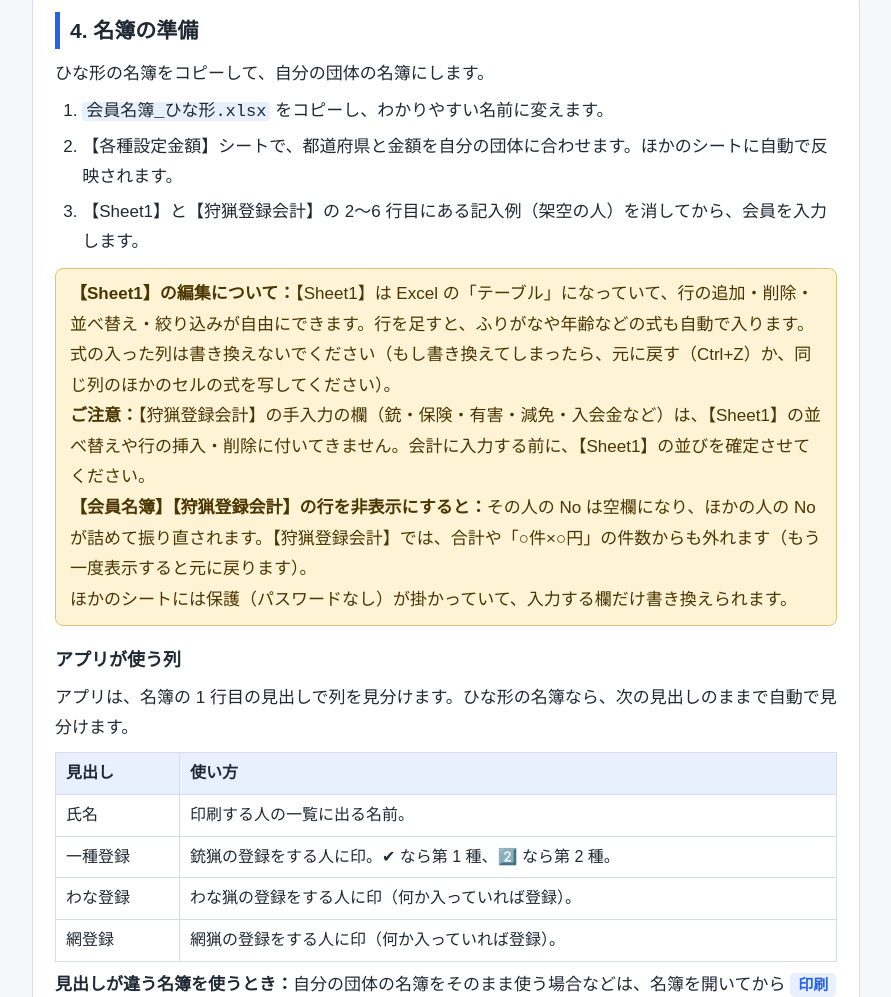
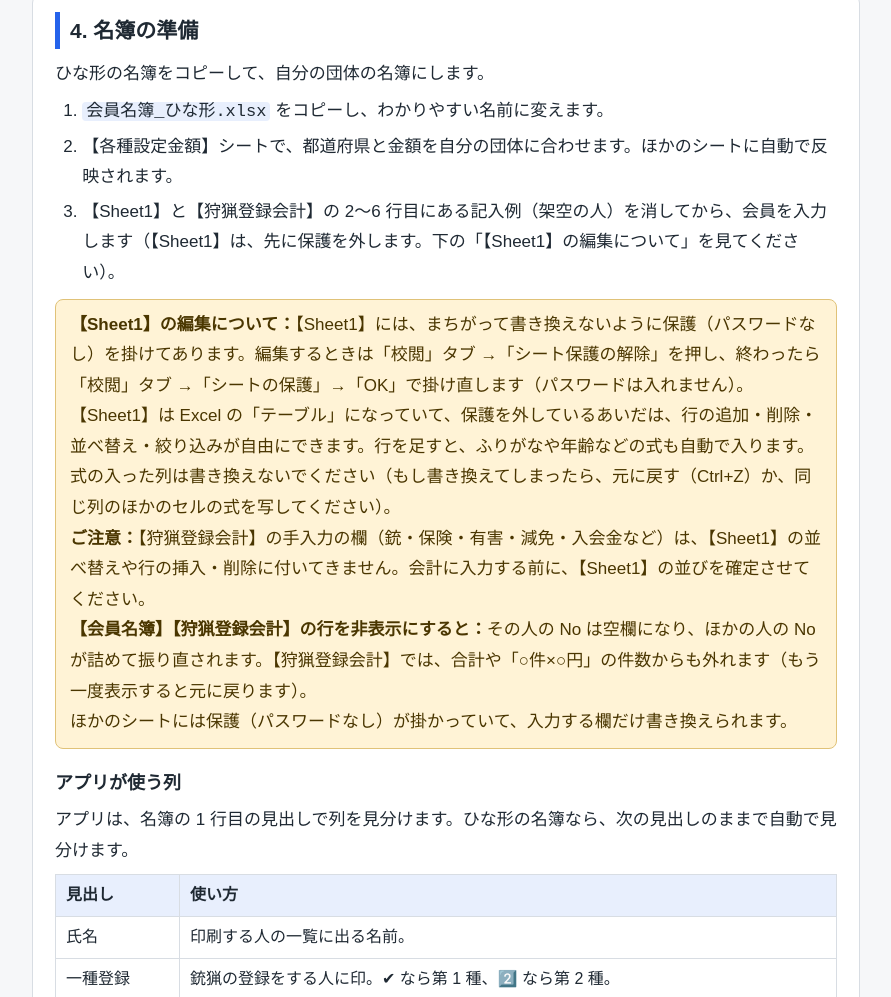
Before and after one commit to ranona001/shorui-insatsu, a plain HTML site: page 使い方.html in a window 1280 px wide. Shown: the part 1992-2989 px from the top of the page, without its empty margins (194-1085 px from the left). Drawn offline with Linux system fonts and the light colour scheme.

Commit message:
名簿のひな形から使わないシートを外す、使い方に Sheet1 の保護の説明
- ひな形 2 つ（新旧の Excel 用）：使わない【会費および登録費用等】【有害安全講習参加名簿】【有害従事者名簿】を外した（参照切れなし）。
  Sheet1 のテキストボックス「編集の説明」の文から、外したシートの名前を外す
- 使い方.html：【Sheet1】はまちがって書き換えないように保護（パスワードなし）を掛けてあること、外し方・掛け方。
  記入例を消す前に保護を外す

Co-Authored-By: Claude Opus 5.5 <noreply@anthropic.com>

```diff
--- a/使い方.html
+++ b/使い方.html
@@ -128,10 +128,10 @@ a { color: var(--accent); }
 <ol>
   <li><code>会員名簿_ひな形.xlsx</code> をコピーし、わかりやすい名前に変えます。</li>
   <li>【各種設定金額】シートで、都道府県と金額を自分の団体に合わせます。ほかのシートに自動で反映されます。</li>
-  <li>【Sheet1】と【狩猟登録会計】の 2〜6 行目にある記入例（架空の人）を消してから、会員を入力します。</li>
+  <li>【Sheet1】と【狩猟登録会計】の 2〜6 行目にある記入例（架空の人）を消してから、会員を入力します（【Sheet1】は、先に保護を外します。下の「【Sheet1】の編集について」を見てください）。</li>
 </ol>
 <div class="note">
-<b>【Sheet1】の編集について：</b>【Sheet1】は Excel の「テーブル」になっていて、行の追加・削除・並べ替え・絞り込みが自由にできます。行を足すと、ふりがなや年齢などの式も自動で入ります。式の入った列は書き換えないでください（もし書き換えてしまったら、元に戻す（Ctrl+Z）か、同じ列のほかのセルの式を写してください）。<br><b>ご注意：</b>【狩猟登録会計】の手入力の欄（銃・保険・有害・減免・入会金など）は、【Sheet1】の並べ替えや行の挿入・削除に付いてきません。会計に入力する前に、【Sheet1】の並びを確定させてください。<br><b>【会員名簿】【狩猟登録会計】の行を非表示にすると：</b>その人の No は空欄になり、ほかの人の No が詰めて振り直されます。【狩猟登録会計】では、合計や「○件×○円」の件数からも外れます（もう一度表示すると元に戻ります）。<br>ほかのシートには保護（パスワードなし）が掛かっていて、入力する欄だけ書き換えられます。
+<b>【Sheet1】の編集について：</b>【Sheet1】には、まちがって書き換えないように保護（パスワードなし）を掛けてあります。編集するときは「校閲」タブ →「シート保護の解除」を押し、終わったら「校閲」タブ →「シートの保護」→「OK」で掛け直します（パスワードは入れません）。【Sheet1】は Excel の「テーブル」になっていて、保護を外しているあいだは、行の追加・削除・並べ替え・絞り込みが自由にできます。行を足すと、ふりがなや年齢などの式も自動で入ります。式の入った列は書き換えないでください（もし書き換えてしまったら、元に戻す（Ctrl+Z）か、同じ列のほかのセルの式を写してください）。<br><b>ご注意：</b>【狩猟登録会計】の手入力の欄（銃・保険・有害・減免・入会金など）は、【Sheet1】の並べ替えや行の挿入・削除に付いてきません。会計に入力する前に、【Sheet1】の並びを確定させてください。<br><b>【会員名簿】【狩猟登録会計】の行を非表示にすると：</b>その人の No は空欄になり、ほかの人の No が詰めて振り直されます。【狩猟登録会計】では、合計や「○件×○円」の件数からも外れます（もう一度表示すると元に戻ります）。<br>ほかのシートには保護（パスワードなし）が掛かっていて、入力する欄だけ書き換えられます。
 </div>
 <h3>アプリが使う列</h3>
 <p>アプリは、名簿の 1 行目の見出しで列を見分けます。ひな形の名簿なら、次の見出しのままで自動で見分けます。</p>
```
Also changed, not shown: 2 other files.
